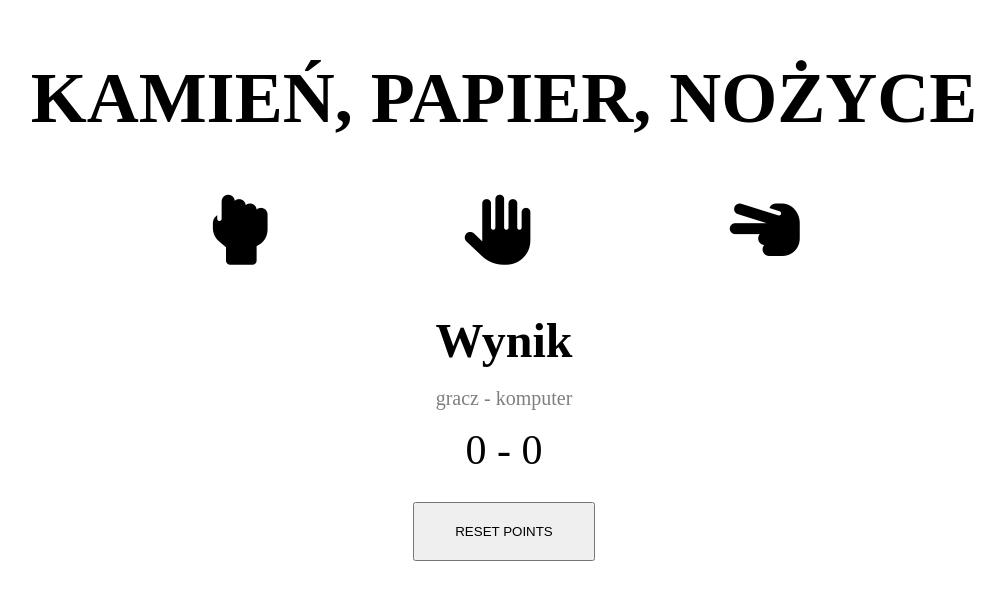
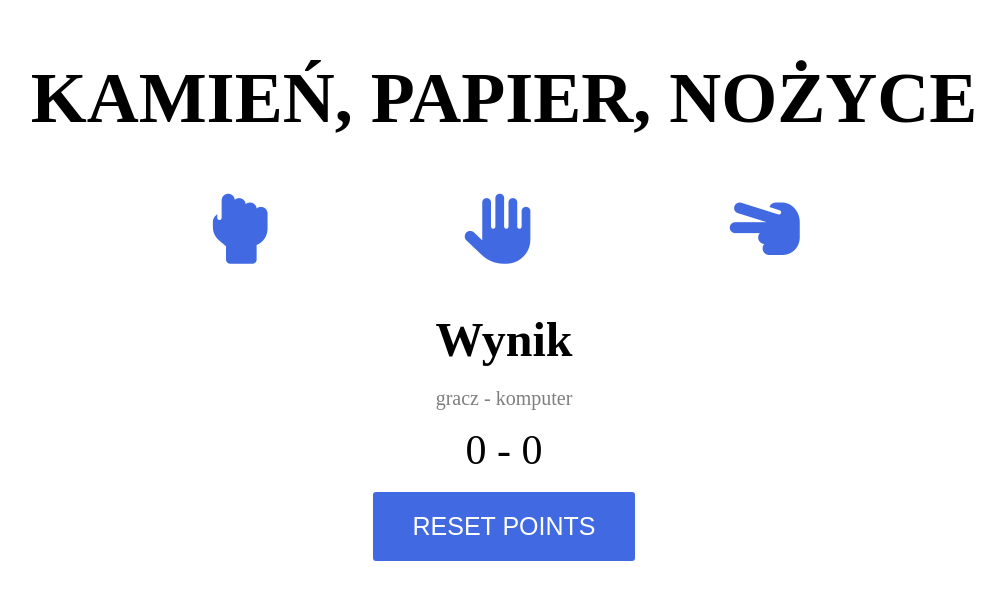
Before and after one commit to Dominik-Wilk/javascript-prework, a website: page index.html in a window 1280 px wide. Shown: the part 101-700 px from the top of the page, without its empty margins (136-1141 px from the left). Drawn offline with nearby package versions, Linux system fonts and the light colour scheme; files that its build step writes are made by us from their sources.

Commit message:
Add style for button

```diff
--- a/sass/style.scss
+++ b/sass/style.scss
@@ -35,6 +35,7 @@ h2 {
 }
 #buttons {
 	button {
+		color: royalblue;
 		padding: 35px;
 		cursor: pointer;
 		background-color: #fff;
@@ -73,5 +74,10 @@ h3 {
 		padding: 20px 40px;
 		text-transform: uppercase;
 		cursor: pointer;
+		color: #fff;
+		background-color: royalblue;
+		border-radius: 3px;
+		border: none;
+		font-size: 25px;
 	}
 }
```
